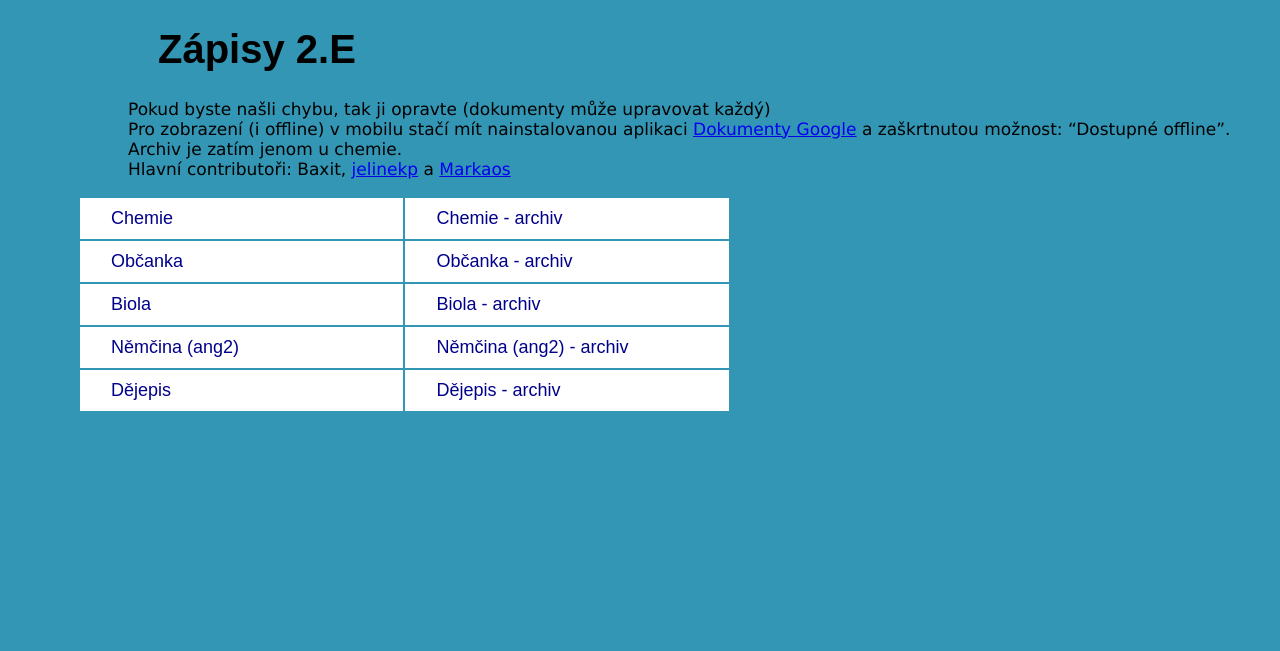
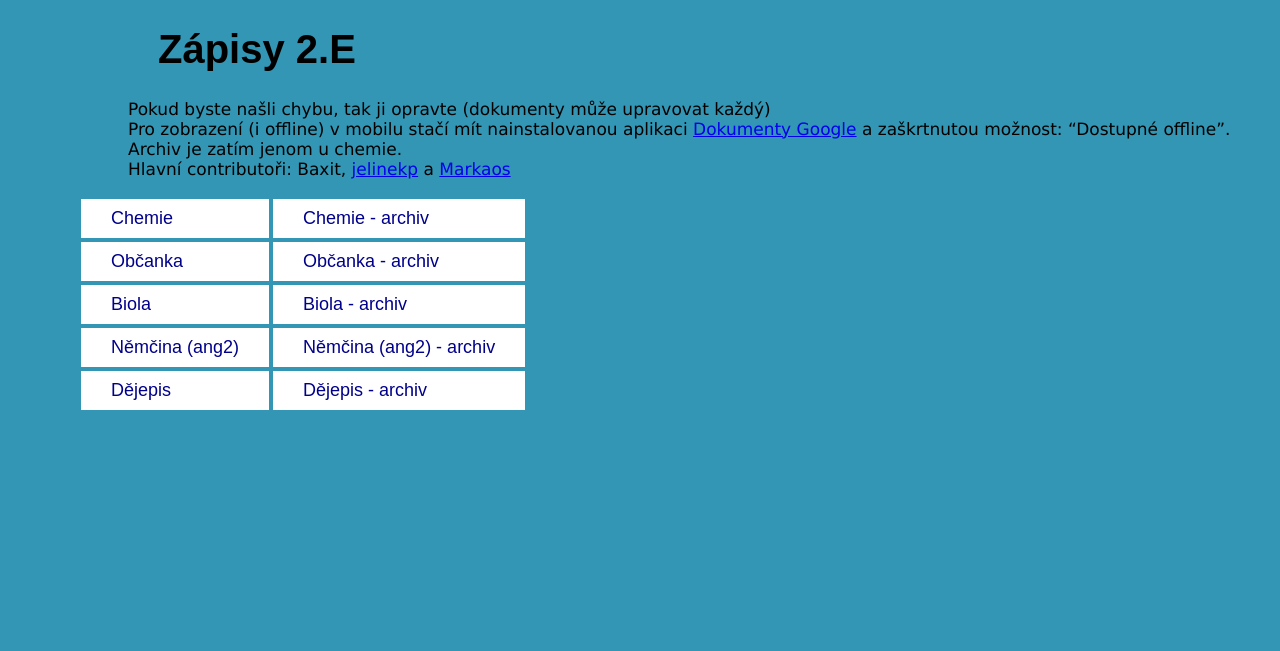
Before and after one commit to jelinekp/zapisy, a PHP site: page / in a window 1280 px wide; the page is wider, and only the part inside the window is pictured. Shown: the top 651 px of that part. Run offline with PHP 8.4, Linux system fonts and the light colour scheme.

Commit message:
Fix issue #3

```diff
--- a/index.html
+++ b/index.html
@@ -15,24 +15,24 @@
     </p>
     <table>
       <tr>
-        <td><a href="https://docs.google.com/document/d/1-741ksaGohohnrOl3DeOYXY7vUExp-zuFSfiQ4slhlQ/edit?usp=sharing">Chemie</a></td>
-        <td><a href="https://docs.google.com/document/d/1ZR3U6O_NeN89G-oOtUytWY1vrU0LuIlLzB5bgqa0S00/edit?usp=sharing">Chemie - archiv</a></td>
+        <td><a href="https://docs.google.com/document/d/1-741ksaGohohnrOl3DeOYXY7vUExp-zuFSfiQ4slhlQ/edit?usp=sharing"><div class="link"><span class="link-text">Chemie</span></div></a></td>
+        <td><a href="https://docs.google.com/document/d/1ZR3U6O_NeN89G-oOtUytWY1vrU0LuIlLzB5bgqa0S00/edit?usp=sharing"><div class="link"><span class="link-text">Chemie - archiv</span></div></a></td>
       </tr>
       <tr>
-        <td><a href="https://docs.google.com/document/d/11Xnw-qA_qtXr-bPacrZOf_DCTxsZX0LZZd0yGPwR-R8/edit?usp=sharing">Občanka</a></td>
-        <td><a href="">Občanka - archiv</a></td>
+        <td><a href="https://docs.google.com/document/d/11Xnw-qA_qtXr-bPacrZOf_DCTxsZX0LZZd0yGPwR-R8/edit?usp=sharing"><div class="link"><span class="link-text">Občanka</span></div></a></td>
+        <td><a href=""><div class="link"><span class="link-text">Občanka - archiv</span></div></a></td>
       </tr>
       <tr>
-        <td><a href="https://docs.google.com/document/d/11pIdgU1CwxnmGv9BXsAPKL5bzJEh58C_ECT8nr1AIVo/edit?usp=sharing">Biola</a></td>
-        <td><a href="">Biola - archiv</a></td>
+        <td><a href="https://docs.google.com/document/d/11pIdgU1CwxnmGv9BXsAPKL5bzJEh58C_ECT8nr1AIVo/edit?usp=sharing"><div class="link"><span class="link-text">Biola</span></div></a></td>
+        <td><a href=""><div class="link"><span class="link-text">Biola - archiv</span></div></a></td>
       </tr>
       <tr>
-        <td><a href="https://docs.google.com/document/d/111MqVG-OGiFX2BlONcWz-U-2yAo4T_F1OXT6ATa8v-U/edit?usp=sharing">Němčina (ang2)</a></td>
-        <td><a href="">Němčina (ang2) - archiv</a></td>
+        <td><a href="https://docs.google.com/document/d/111MqVG-OGiFX2BlONcWz-U-2yAo4T_F1OXT6ATa8v-U/edit?usp=sharing"><div class="link"><span class="link-text">Němčina (ang2)</span></div></a></td>
+        <td><a href=""><div class="link"><span class="link-text">Němčina (ang2) - archiv</span></div></a></td>
       </tr>
       <tr>
-        <td><a href="https://docs.google.com/document/d/128VQPB620GnzLtioSXTzquJqhQJ6-Iyhjop-5D8EI2I/edit?usp=sharing">Dějepis</a></td>
-        <td><a href="">Dějepis - archiv</a></td>
+        <td><a href="https://docs.google.com/document/d/128VQPB620GnzLtioSXTzquJqhQJ6-Iyhjop-5D8EI2I/edit?usp=sharing"><div class="link"><span class="link-text">Dějepis</span></div></a></td>
+        <td><a href=""><div class="link"><span class="link-text">Dějepis - archiv</span></div></a></td>
       </tr>
     </table>
     <div id="konec"></div><!--<br>
--- a/style.css
+++ b/style.css
@@ -1,13 +1,6 @@
 
 body {
   background-color: rgb(50, 150, 180);
-}
-
-td {
-  width: 30%;
-  height: 39px;
-  background-color: white;
-  font-family: Arial;
 }
 
 table {
@@ -32,9 +25,23 @@ p {
 td a {
   text-decoration: none;
   position: relative;
-  left: 30px;
   font-size: 18px;
   color: darkblue;
+}
+
+.link {
+  background-color: white;
+  font-family: Arial;
+  display: block;
+  height: 39px;
+  line-height: 39px;
+}
+
+.link-text {
+  display: inline-block;
+  vertical-align: middle;
+  padding-left: 30px;
+  padding-right: 30px;
 }
 
 a:hover {
```
